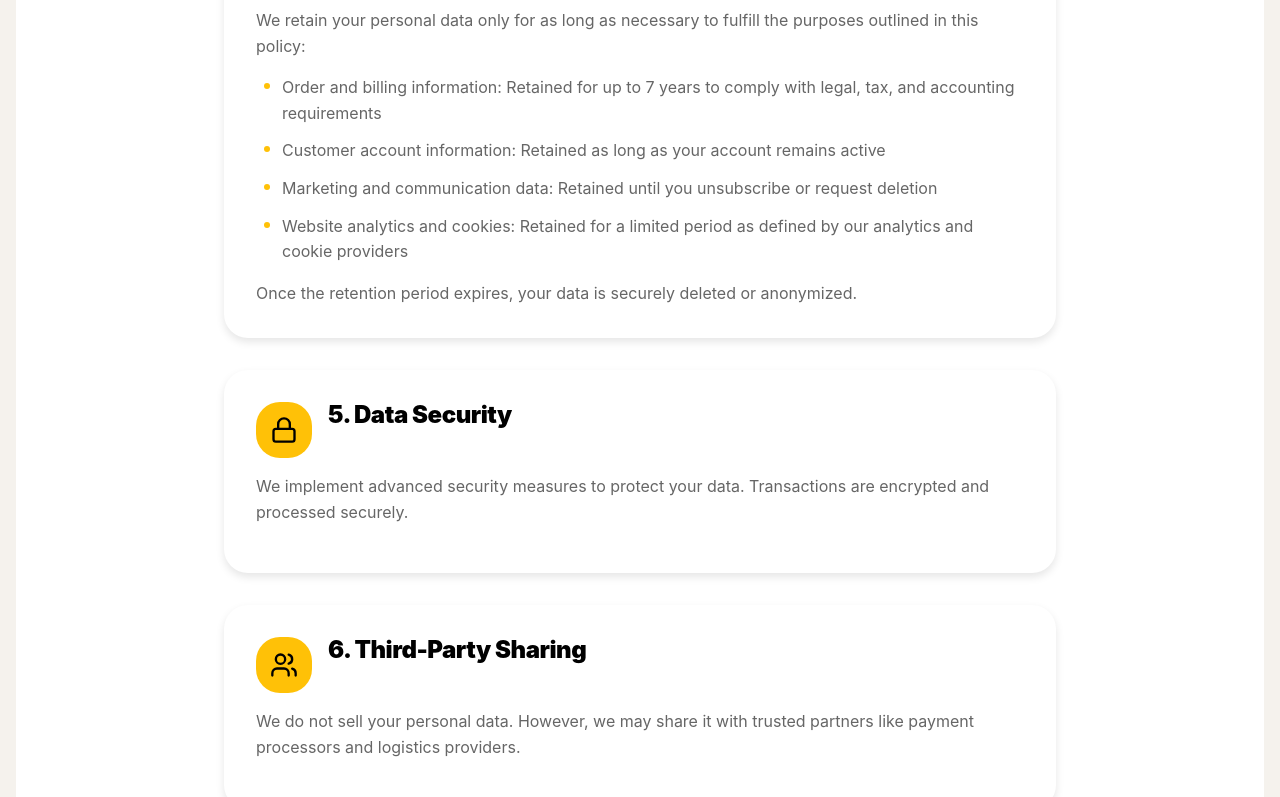
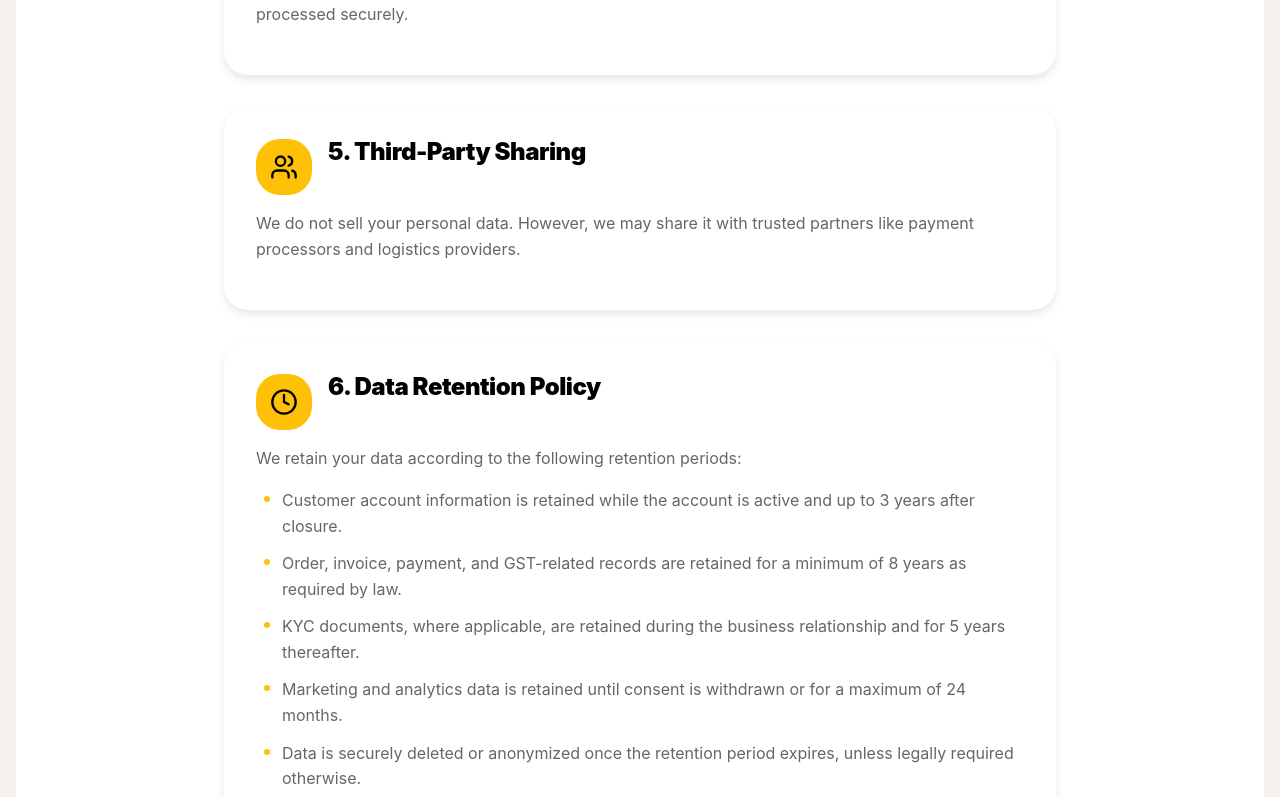
Before and after one commit to digitalbuddiesspune/stylishtouches, a React (Vite) app in the folder frontend/: page /privacy-policy in a window 1280 px wide. Shown: the part 1581-2378 px from the top of the page. Built offline with nearby package versions, Linux system fonts and the light colour scheme; no server answers.

Commit message:
more changes

```diff
--- a/frontend/src/pages/PrivacyPolicy.jsx
+++ b/frontend/src/pages/PrivacyPolicy.jsx
@@ -29,18 +29,6 @@ const PrivacyPolicy = () => {
       ]
     },
     {
-      icon: Clock,
-      title: "Data Retention Period",
-      content: "We retain your personal data only for as long as necessary to fulfill the purposes outlined in this policy:",
-      list: [
-        "Order and billing information: Retained for up to 7 years to comply with legal, tax, and accounting requirements",
-        "Customer account information: Retained as long as your account remains active",
-        "Marketing and communication data: Retained until you unsubscribe or request deletion",
-        "Website analytics and cookies: Retained for a limited period as defined by our analytics and cookie providers"
-      ],
-      closing: "Once the retention period expires, your data is securely deleted or anonymized."
-    },
-    {
       icon: Lock,
       title: "Data Security",
       content: "We implement advanced security measures to protect your data. Transactions are encrypted and processed securely."
@@ -49,6 +37,18 @@ const PrivacyPolicy = () => {
       icon: Users,
       title: "Third-Party Sharing",
       content: "We do not sell your personal data. However, we may share it with trusted partners like payment processors and logistics providers."
+    },
+    {
+      icon: Clock,
+      title: "Data Retention Policy",
+      content: "We retain your data according to the following retention periods:",
+      list: [
+        "Customer account information is retained while the account is active and up to 3 years after closure.",
+        "Order, invoice, payment, and GST-related records are retained for a minimum of 8 years as required by law.",
+        "KYC documents, where applicable, are retained during the business relationship and for 5 years thereafter.",
+        "Marketing and analytics data is retained until consent is withdrawn or for a maximum of 24 months.",
+        "Data is securely deleted or anonymized once the retention period expires, unless legally required otherwise."
+      ]
     },
     {
       icon: CheckCircle2,
@@ -107,7 +107,7 @@ const PrivacyPolicy = () => {
                     {section.content}
                   </p>
                   {section.list && (
-                    <ul className="space-y-2 sm:space-y-3 ml-2 mb-3 sm:mb-4">
+                    <ul className="space-y-2 sm:space-y-3 ml-2">
                       {section.list.map((item, idx) => (
                         <li key={idx} className="flex items-start gap-2 sm:gap-3">
                           <div className="w-1.5 h-1.5 rounded-full mt-2 flex-shrink-0" style={{ backgroundColor: 'var(--accent-yellow)' }}></div>
@@ -115,11 +115,6 @@ const PrivacyPolicy = () => {
                         </li>
                       ))}
                     </ul>
-                  )}
-                  {section.closing && (
-                    <p className="text-optic-body text-sm sm:text-base leading-relaxed" style={{ color: 'var(--text-secondary)' }}>
-                      {section.closing}
-                    </p>
                   )}
                 </div>
               );
```
